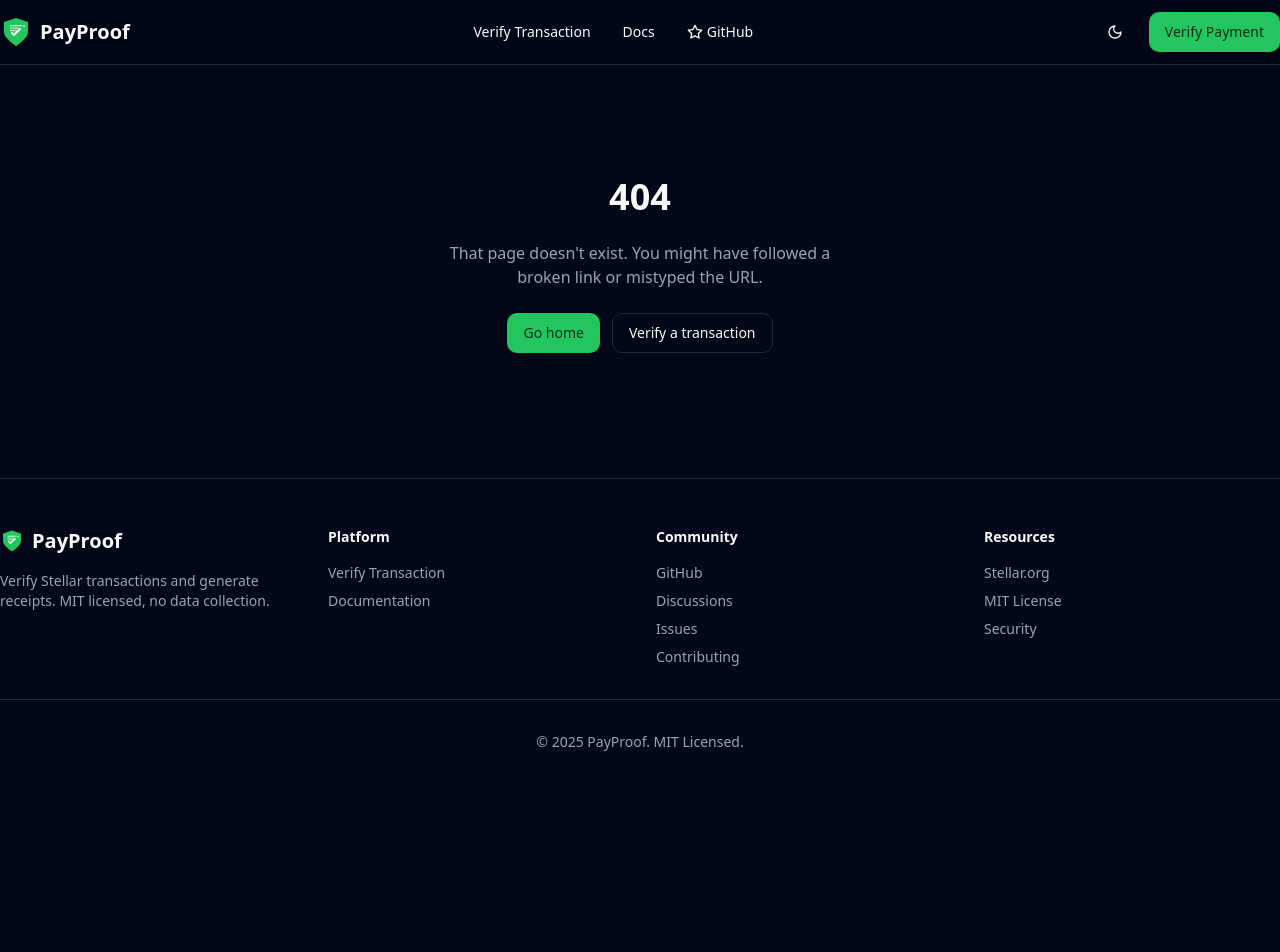
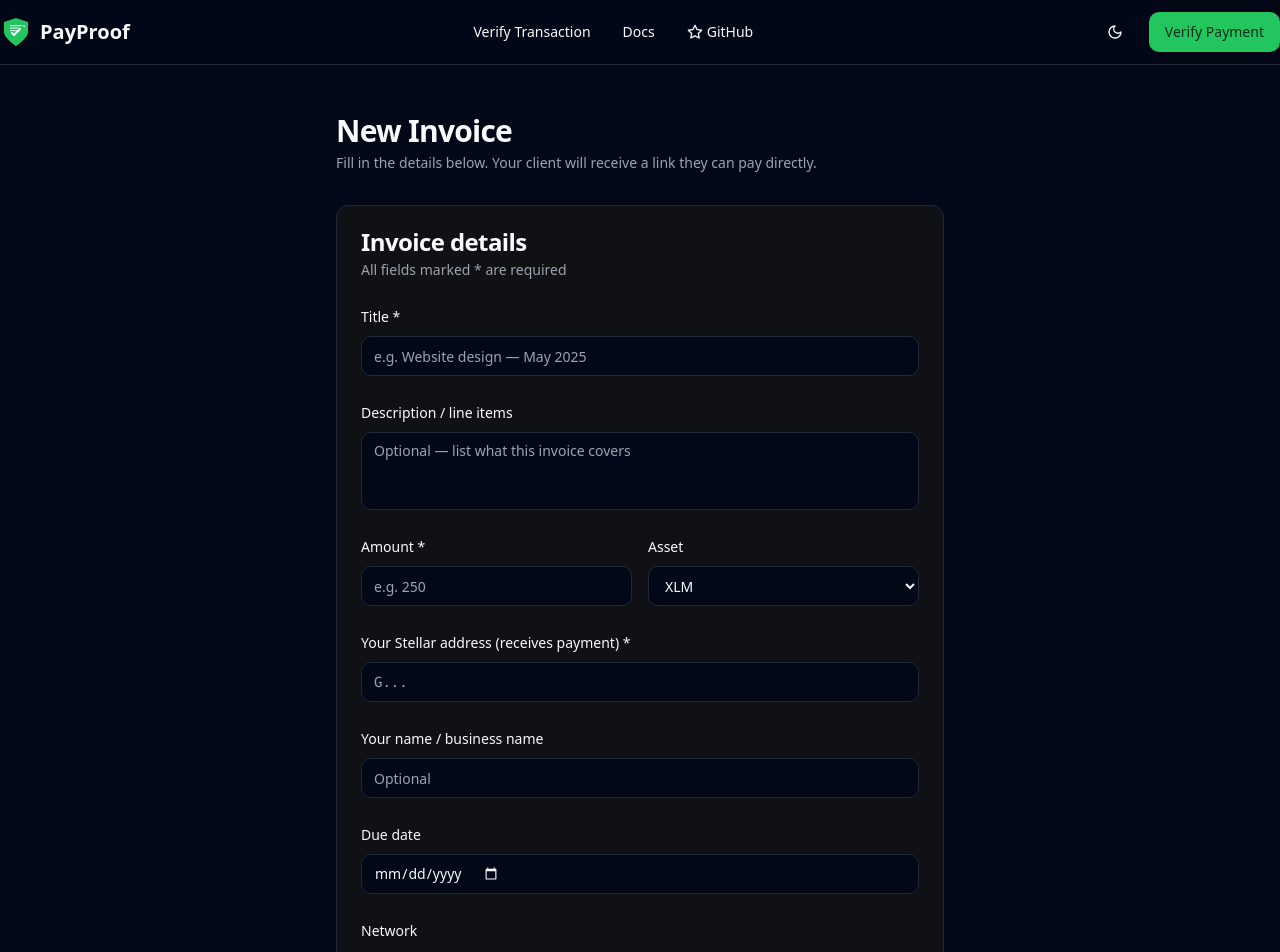
Before and after one commit to PayProofLabs/payproof, a Next.js app: page /invoice/create in a window 1280 px wide. Before the commit this address had no page. Shown: the top 952 px of the page. Before the commit the page ends 800 px from the top, so only its background shows below. Built offline with nearby package versions, Linux system fonts and the light colour scheme.

Commit message:
feat: add invoice creation form at /invoice/create

```diff
--- /dev/null
+++ b/app/invoice/create/page.tsx
@@ -0,0 +1,189 @@
+"use client"
+
+import { useState } from "react"
+import { useRouter } from "next/navigation"
+import * as StellarSdk from "@stellar/stellar-sdk"
+import { nanoid } from "nanoid"
+import { Button } from "@/components/ui/button"
+import { Input } from "@/components/ui/input"
+import { Label } from "@/components/ui/label"
+import { Card, CardContent, CardHeader, CardTitle, CardDescription } from "@/components/ui/card"
+import { NetworkSelector } from "@/components/network-selector"
+import { saveInvoice } from "@/lib/invoices"
+import type { Invoice } from "@/types/invoice"
+import type { StellarNetwork } from "@/types/stellar"
+
+export default function CreateInvoicePage() {
+  const router = useRouter()
+
+  const [title, setTitle] = useState("")
+  const [description, setDescription] = useState("")
+  const [amount, setAmount] = useState("")
+  const [asset, setAsset] = useState<"XLM" | "USDC">("XLM")
+  const [recipientAddress, setRecipientAddress] = useState("")
+  const [recipientName, setRecipientName] = useState("")
+  const [dueDate, setDueDate] = useState("")
+  const [network, setNetwork] = useState<StellarNetwork>("testnet")
+  const [errors, setErrors] = useState<Record<string, string>>({})
+
+  const validate = () => {
+    const e: Record<string, string> = {}
+    if (!title.trim()) e.title = "Title is required"
+    if (!amount.trim() || isNaN(Number(amount)) || Number(amount) <= 0)
+      e.amount = "Enter a valid amount"
+    if (!recipientAddress.trim()) {
+      e.recipientAddress = "Recipient address is required"
+    } else if (!StellarSdk.StrKey.isValidEd25519PublicKey(recipientAddress.trim())) {
+      e.recipientAddress = "Not a valid Stellar address"
+    }
+    return e
+  }
+
+  const handleSubmit = (e: React.FormEvent) => {
+    e.preventDefault()
+    const errs = validate()
+    if (Object.keys(errs).length > 0) {
+      setErrors(errs)
+      return
+    }
+
+    const invoice: Invoice = {
+      id: nanoid(8),
+      title: title.trim(),
+      description: description.trim() || undefined,
+      amount: amount.trim(),
+      asset,
+      recipientAddress: recipientAddress.trim(),
+      recipientName: recipientName.trim() || undefined,
+      createdAt: new Date().toISOString(),
+      dueDate: dueDate || undefined,
+      status: "unpaid",
+      network,
+    }
+
+    saveInvoice(invoice)
+    router.push(`/invoice/${invoice.id}`)
+  }
+
+  return (
+    <div className="w-full max-w-2xl mx-auto px-4 sm:px-6 lg:px-8 py-8 sm:py-12">
+      <div className="mb-8 space-y-1">
+        <h1 className="text-3xl font-bold tracking-tight">New Invoice</h1>
+        <p className="text-muted-foreground text-sm">
+          Fill in the details below. Your client will receive a link they can pay directly.
+        </p>
+      </div>
+
+      <Card>
+        <CardHeader>
+          <CardTitle>Invoice details</CardTitle>
+          <CardDescription>All fields marked * are required</CardDescription>
+        </CardHeader>
+        <CardContent>
+          <form onSubmit={handleSubmit} className="space-y-6">
+            {/* Title */}
+            <div className="space-y-2">
+              <Label htmlFor="title">Title *</Label>
+              <Input
+                id="title"
+                placeholder="e.g. Website design — May 2025"
+                value={title}
+                onChange={(e) => setTitle(e.target.value)}
+              />
+              {errors.title && <p className="text-xs text-destructive">{errors.title}</p>}
+            </div>
+
+            {/* Description */}
+            <div className="space-y-2">
+              <Label htmlFor="description">Description / line items</Label>
+              <textarea
+                id="description"
+                rows={3}
+                placeholder="Optional — list what this invoice covers"
+                value={description}
+                onChange={(e) => setDescription(e.target.value)}
+                className="flex w-full rounded-md border border-input bg-background px-3 py-2 text-sm placeholder:text-muted-foreground focus-visible:outline-none focus-visible:ring-2 focus-visible:ring-ring resize-none"
+              />
+            </div>
+
+            {/* Amount + Asset */}
+            <div className="grid grid-cols-2 gap-4">
+              <div className="space-y-2">
+                <Label htmlFor="amount">Amount *</Label>
+                <Input
+                  id="amount"
+                  type="number"
+                  min="0"
+                  step="any"
+                  placeholder="e.g. 250"
+                  value={amount}
+                  onChange={(e) => setAmount(e.target.value)}
+                />
+                {errors.amount && <p className="text-xs text-destructive">{errors.amount}</p>}
+              </div>
+              <div className="space-y-2">
+                <Label htmlFor="asset">Asset</Label>
+                <select
+                  id="asset"
+                  value={asset}
+                  onChange={(e) => setAsset(e.target.value as "XLM" | "USDC")}
+                  className="flex h-10 w-full rounded-md border border-input bg-background px-3 py-2 text-sm focus-visible:outline-none focus-visible:ring-2 focus-visible:ring-ring"
+                >
+                  <option value="XLM">XLM</option>
+                  <option value="USDC">USDC</option>
+                </select>
+              </div>
+            </div>
+
+            {/* Recipient address */}
+            <div className="space-y-2">
+              <Label htmlFor="recipientAddress">Your Stellar address (receives payment) *</Label>
+              <Input
+                id="recipientAddress"
+                placeholder="G..."
+                value={recipientAddress}
+                onChange={(e) => setRecipientAddress(e.target.value)}
+                className="font-mono text-sm"
+              />
+              {errors.recipientAddress && (
+                <p className="text-xs text-destructive">{errors.recipientAddress}</p>
+              )}
+            </div>
+
+            {/* Recipient name */}
+            <div className="space-y-2">
+              <Label htmlFor="recipientName">Your name / business name</Label>
+              <Input
+                id="recipientName"
+                placeholder="Optional"
+                value={recipientName}
+                onChange={(e) => setRecipientName(e.target.value)}
+              />
+            </div>
+
+            {/* Due date */}
+            <div className="space-y-2">
+              <Label htmlFor="dueDate">Due date</Label>
+              <Input
+                id="dueDate"
+                type="date"
+                value={dueDate}
+                onChange={(e) => setDueDate(e.target.value)}
+              />
+            </div>
+
+            {/* Network */}
+            <NetworkSelector
+              selectedNetwork={network}
+              onNetworkChange={setNetwork}
+            />
+
+            <Button type="submit" className="w-full" size="lg">
+              Create Invoice
+            </Button>
+          </form>
+        </CardContent>
+      </Card>
+    </div>
+  )
+}
```
